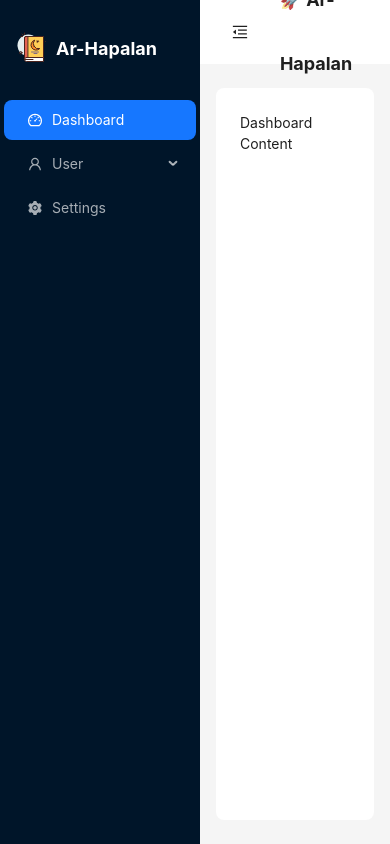
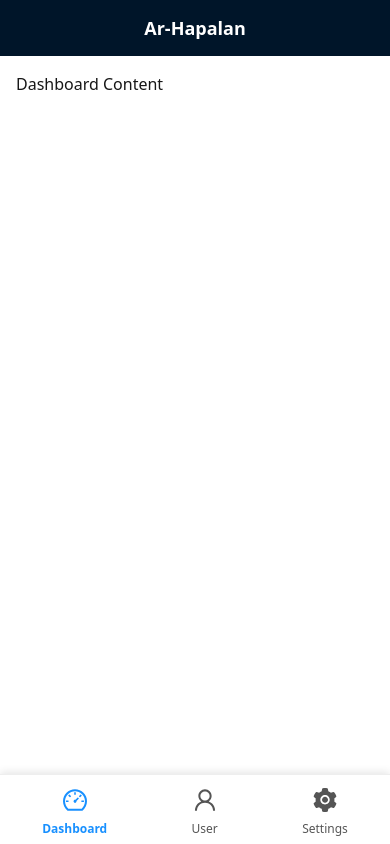
Before and after one commit to rid-cmyk/laporan_hafalan_ar, a Next.js app: page / in a window 390 px wide. Built offline with nearby package versions, Linux system fonts and the light colour scheme.

Commit message:
add new layout for mobile dimention

```diff
--- a/app/components/LayoutApp.tsx
+++ b/app/components/LayoutApp.tsx
@@ -1,39 +1,34 @@
 "use client";
 
 import React, { useState } from "react";
-import { Layout, theme } from "antd";
+import { Layout } from "antd";
 import Sidebar from "./Sidebar";
 import HeaderBar from "./HeaderBar";
-
-const { Content } = Layout;
+import MobileMenu from "./MobileMenu";
+import { useMediaQuery } from "react-responsive";
 
 const LayoutApp: React.FC<{ children: React.ReactNode }> = ({ children }) => {
   const [collapsed, setCollapsed] = useState(false);
-  const {
-    token: { colorBgContainer, borderRadiusLG },
-  } = theme.useToken();
+  const isMobile = useMediaQuery({ maxWidth: 768 });
 
-  return (
+  return isMobile ? (
+    <MobileMenu>{children}</MobileMenu>
+  ) : (
     <Layout style={{ minHeight: "100vh" }}>
       <Sidebar collapsed={collapsed} />
       <Layout>
-        <HeaderBar
-          collapsed={collapsed}
-          setCollapsed={setCollapsed}
-          bgColor={colorBgContainer}
-        />
-        <Content
+        <HeaderBar collapsed={collapsed} setCollapsed={setCollapsed} bgColor="white" />
+        <Layout.Content
           style={{
             margin: "24px 16px",
             padding: 24,
             minHeight: 280,
-            background: colorBgContainer,
-            borderRadius: borderRadiusLG,
+            background: "white",
+            borderRadius: 8,
           }}
         >
-          {/* ✅ render our page */}
           {children}
-        </Content>
+        </Layout.Content>
       </Layout>
     </Layout>
   );
--- /dev/null
+++ b/app/components/MobileMenu.tsx
@@ -0,0 +1,186 @@
+"use client";
+
+import React, { useState } from "react";
+import Link from "next/link";
+import { usePathname } from "next/navigation";
+import {
+  DashboardOutlined,
+  UserOutlined,
+  PlusOutlined,
+  TeamOutlined,
+  SettingFilled,
+} from "@ant-design/icons";
+
+interface MobileMenuProps {
+  children: React.ReactNode;
+}
+
+const menuItems = [
+  {
+    key: "1",
+    icon: <DashboardOutlined />,
+    label: "Dashboard",
+    link: "/",
+  },
+  {
+    key: "2",
+    icon: <UserOutlined />,
+    label: "User",
+    children: [
+      {
+        key: "2-1",
+        icon: <PlusOutlined />,
+        label: "Add Users",
+        link: "/users",
+      },
+      {
+        key: "2-2",
+        icon: <TeamOutlined />,
+        label: "Add Roles",
+        link: "/roles",
+      },
+    ],
+  },
+  {
+    key: "3",
+    icon: <SettingFilled />,
+    label: "Settings",
+    link: "/settings",
+  },
+];
+
+const MobileMenu: React.FC<MobileMenuProps> = ({ children }) => {
+  const [openUserDropdown, setOpenUserDropdown] = useState(false);
+  const pathname = usePathname();
+
+  const getActiveKey = () => {
+    if (pathname === "/") return "1";
+    if (pathname.startsWith("/users")) return "2-1";
+    if (pathname.startsWith("/roles")) return "2-2";
+    if (pathname.startsWith("/settings")) return "3";
+    return "";
+  };
+  const activeKey = getActiveKey();
+
+  return (
+    <div style={{ display: "flex", flexDirection: "column", height: "100vh" }}>
+      {/* Logo */}
+      <div
+        style={{
+          height: 56,
+          display: "flex",
+          alignItems: "center",
+          justifyContent: "center",
+          background: "#001529",
+          color: "white",
+          fontWeight: "bold",
+          fontSize: 18,
+        }}
+      >
+        Ar-Hapalan
+      </div>
+
+      {/* Content */}
+      <div style={{ flex: 1, overflow: "auto", padding: 16 }}>{children}</div>
+
+      {/* Bottom Menu */}
+      <div
+        style={{
+          display: "flex",
+          justifyContent: "space-around",
+          alignItems: "center",
+          height: 70,
+          borderTop: "1px solid #eee",
+          background: "#fff",
+          boxShadow: "0 -2px 8px rgba(0,0,0,0.1)",
+          position: "sticky",
+          bottom: 0,
+          zIndex: 1000,
+        }}
+      >
+        {menuItems.map((item) => {
+          if (item.children) {
+            // User menu dengan popup
+            return (
+              <div key={item.key} style={{ position: "relative", textAlign: "center" }}>
+                <div
+                  onClick={() => setOpenUserDropdown(!openUserDropdown)}
+                  style={{
+                    display: "flex",
+                    flexDirection: "column",
+                    alignItems: "center",
+                    cursor: "pointer",
+                    color: activeKey.startsWith("2") ? "#1890ff" : "#555",
+                  }}
+                >
+                  <div style={{ fontSize: 24 }}>{item.icon}</div>
+                  <div style={{ fontSize: 12, marginTop: 2 }}>{item.label}</div>
+                </div>
+
+                {/* Popup Submenu */}
+                {openUserDropdown && (
+                  <div
+                    style={{
+                      position: "absolute",
+                      bottom: "70px",
+                      left: "50%",
+                      transform: "translateX(-50%)",
+                      background: "#fff",
+                      boxShadow: "0 4px 12px rgba(0,0,0,0.15)",
+                      borderRadius: 8,
+                      padding: 8,
+                      minWidth: 140,
+                      zIndex: 2000,
+                    }}
+                  >
+                    {item.children.map((child) => (
+                      <Link
+                        key={child.key}
+                        href={child.link}
+                        style={{
+                          display: "flex",
+                          alignItems: "center",
+                          padding: "6px 12px",
+                          textDecoration: "none",
+                          color: pathname === child.link ? "#1890ff" : "#555",
+                          fontWeight: pathname === child.link ? "bold" : "normal",
+                          fontSize: 12,
+                        }}
+                        onClick={() => setOpenUserDropdown(false)}
+                      >
+                        <div style={{ fontSize: 16 }}>{child.icon}</div>
+                        <span style={{ marginLeft: 6 }}>{child.label}</span>
+                      </Link>
+                    ))}
+                  </div>
+                )}
+              </div>
+            );
+          }
+
+          // Menu biasa
+          return (
+            <Link
+              key={item.key}
+              href={item.link}
+              style={{
+                display: "flex",
+                flexDirection: "column",
+                alignItems: "center",
+                justifyContent: "center",
+                textDecoration: "none",
+                color: activeKey === item.key ? "#1890ff" : "#555",
+                fontWeight: activeKey === item.key ? "bold" : "normal",
+              }}
+            >
+              <div style={{ fontSize: 24 }}>{item.icon}</div>
+              <div style={{ fontSize: 12, marginTop: 2 }}>{item.label}</div>
+            </Link>
+          );
+        })}
+      </div>
+    </div>
+  );
+};
+
+export default MobileMenu;
--- /dev/null
+++ b/app/settings/page.tsx
@@ -0,0 +1,12 @@
+import LayoutApp from "../components/LayoutApp"
+
+export default function SettingsPage() {
+  return (
+    <LayoutApp>
+    <div>
+      <h1>Settings</h1>
+      <p>Manage your account settings here.</p>
+    </div>
+    </LayoutApp>
+  );
+}
--- a/package.json
+++ b/package.json
@@ -18,7 +18,8 @@
     "bcryptjs": "^3.0.2",
     "next": "15.5.3",
     "react": "19.1.0",
-    "react-dom": "19.1.0"
+    "react-dom": "19.1.0",
+    "react-responsive": "^10.0.1"
   },
   "devDependencies": {
     "@eslint/eslintrc": "^3",
@@ -28,6 +29,7 @@
     "@types/node": "^20",
     "@types/react": "^19",
     "@types/react-dom": "^19",
+    "@types/react-responsive": "^8.0.8",
     "eslint": "^9",
     "eslint-config-next": "15.5.3",
     "prisma": "^6.16.1",
```
Also changed, not shown: 1 other file (tests, documents, lock files or other folders).
